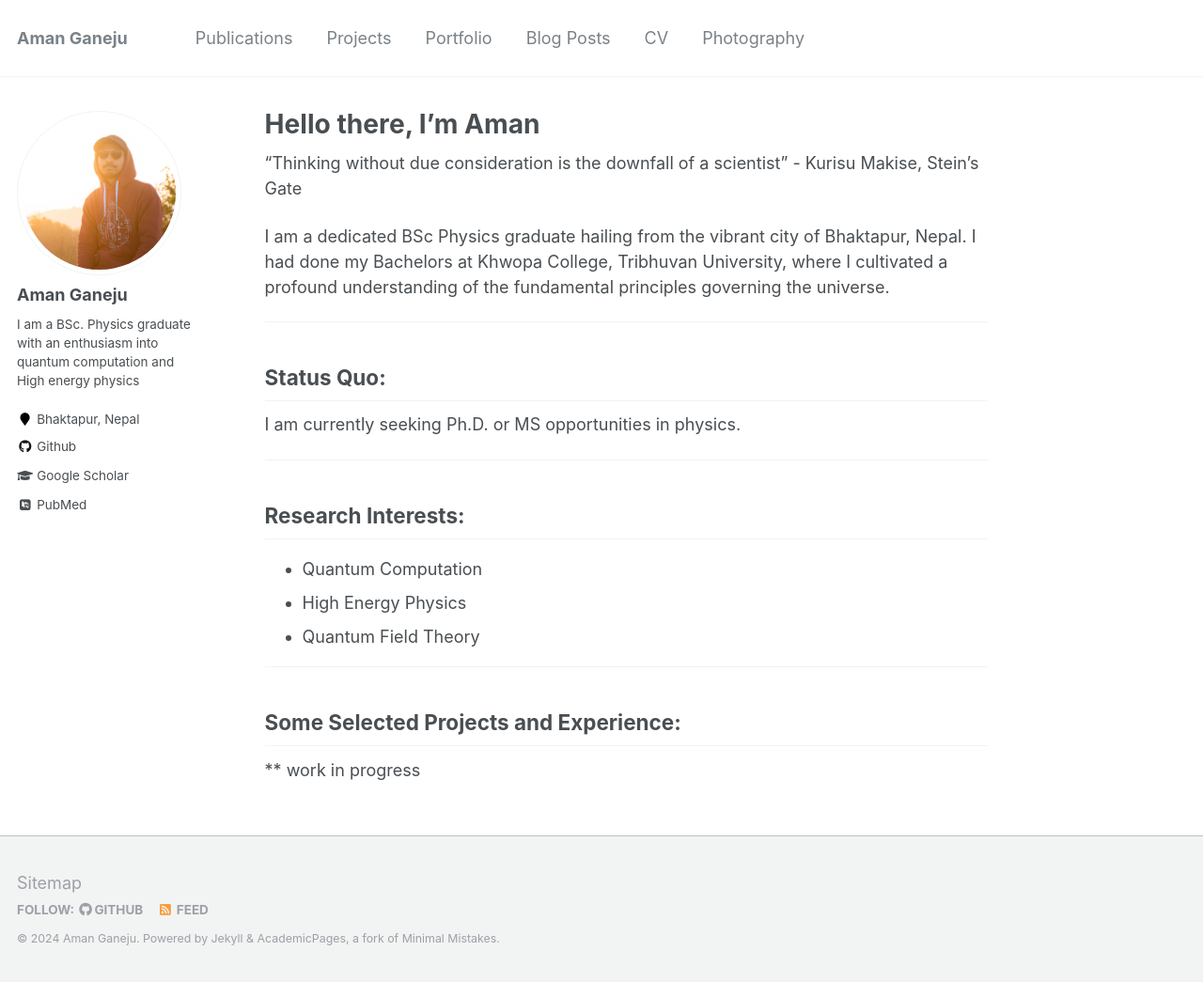
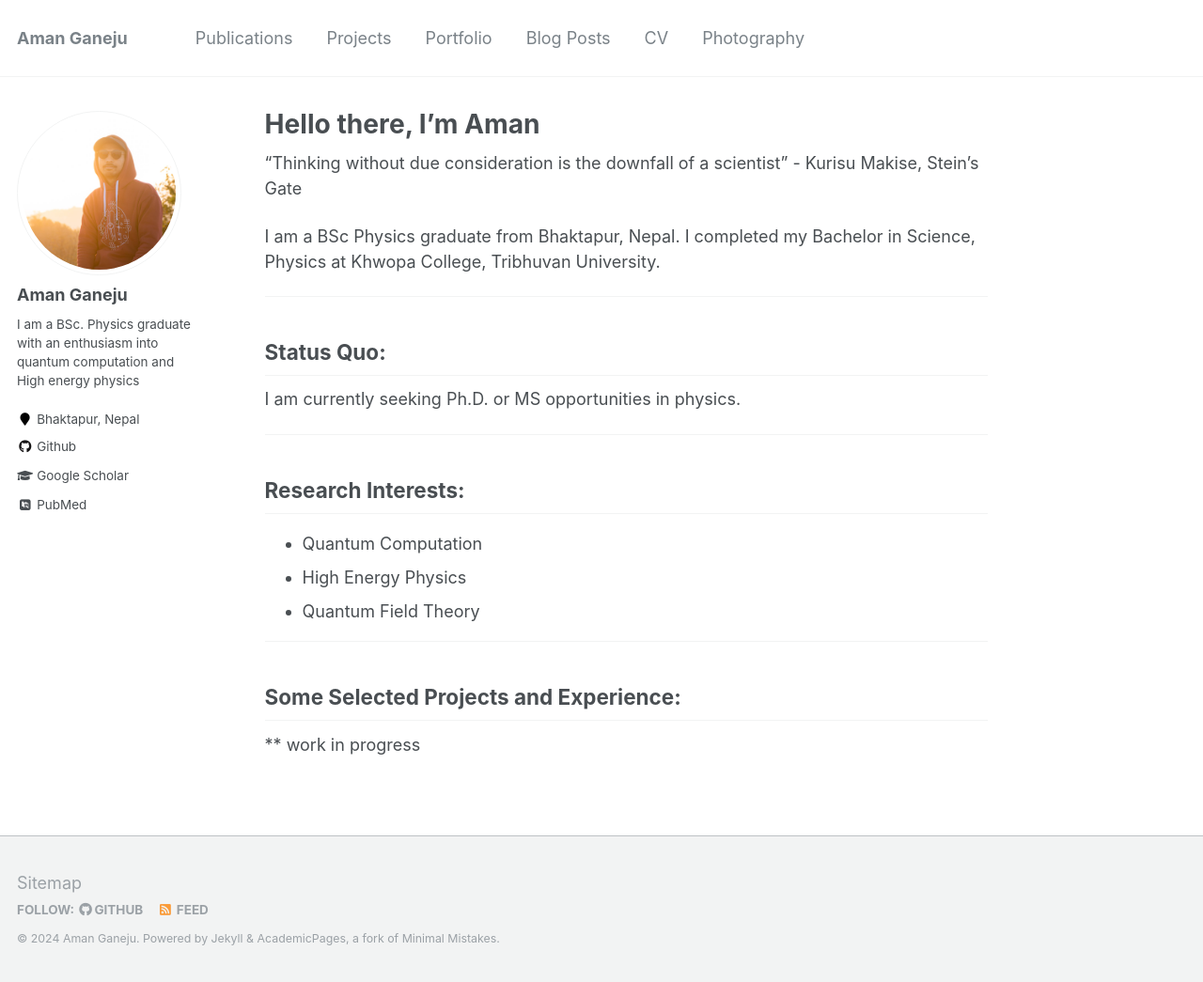
Before and after one commit to nama-aman/amanganeju.com.np-professional-profile, a Jekyll site: the page built from _pages/about.md, in a window 1280 px wide and 1045 px high. Shown: the whole window at 94% size. Built offline with Jekyll 4.4.1, drawn with Linux system fonts in a browser that asks for light colours; some web fonts are replaced.

Commit message:
updated about page

```diff
--- a/_pages/about.md
+++ b/_pages/about.md
@@ -15,7 +15,7 @@ redirect_from:
 "Thinking without due consideration is the downfall of a scientist" - Kurisu Makise, Stein's Gate
 
 
-I am a dedicated BSc Physics graduate hailing from the vibrant city of Bhaktapur, Nepal. I had done my Bachelors at Khwopa College, Tribhuvan University, where I cultivated a profound understanding of the fundamental principles governing the universe.
+I am a BSc Physics graduate from Bhaktapur, Nepal. I completed my Bachelor in Science, Physics at Khwopa College, Tribhuvan University.
 
 
 -----
```
